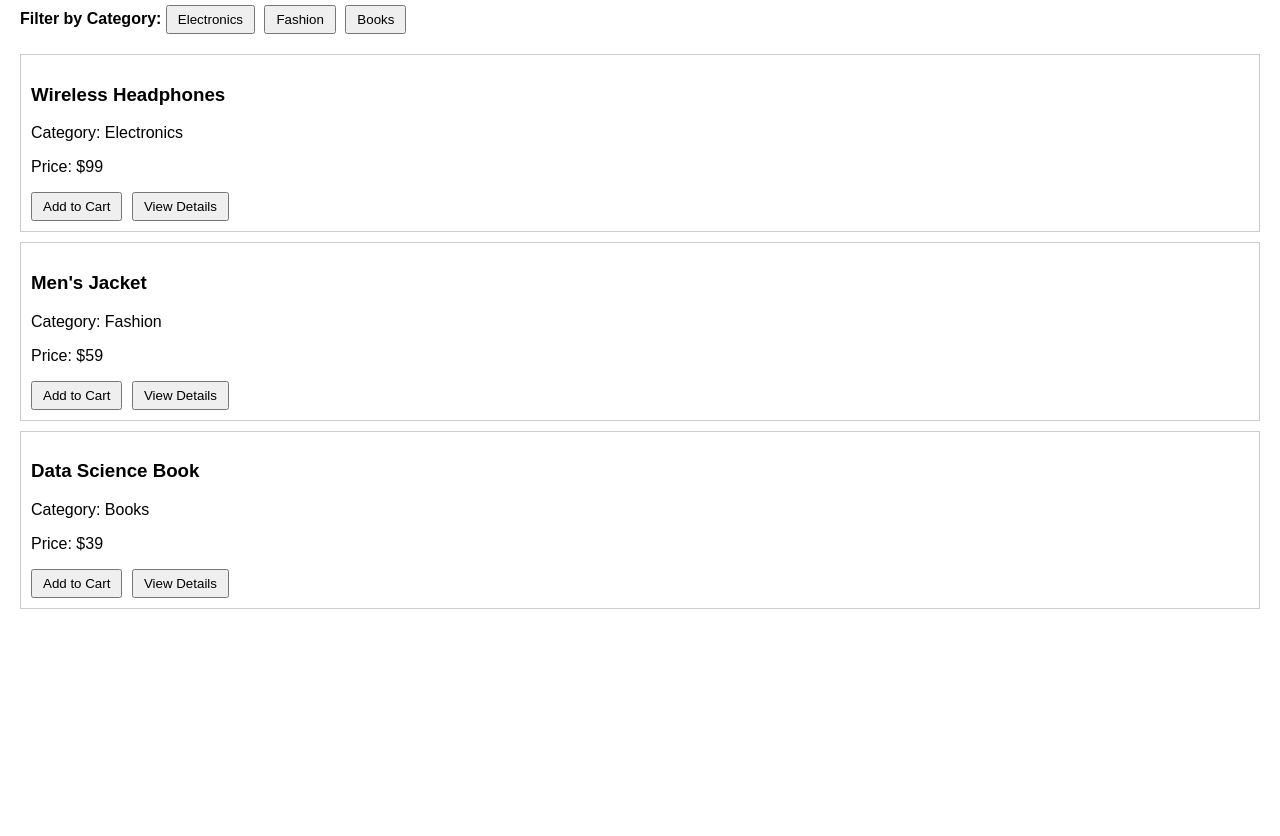
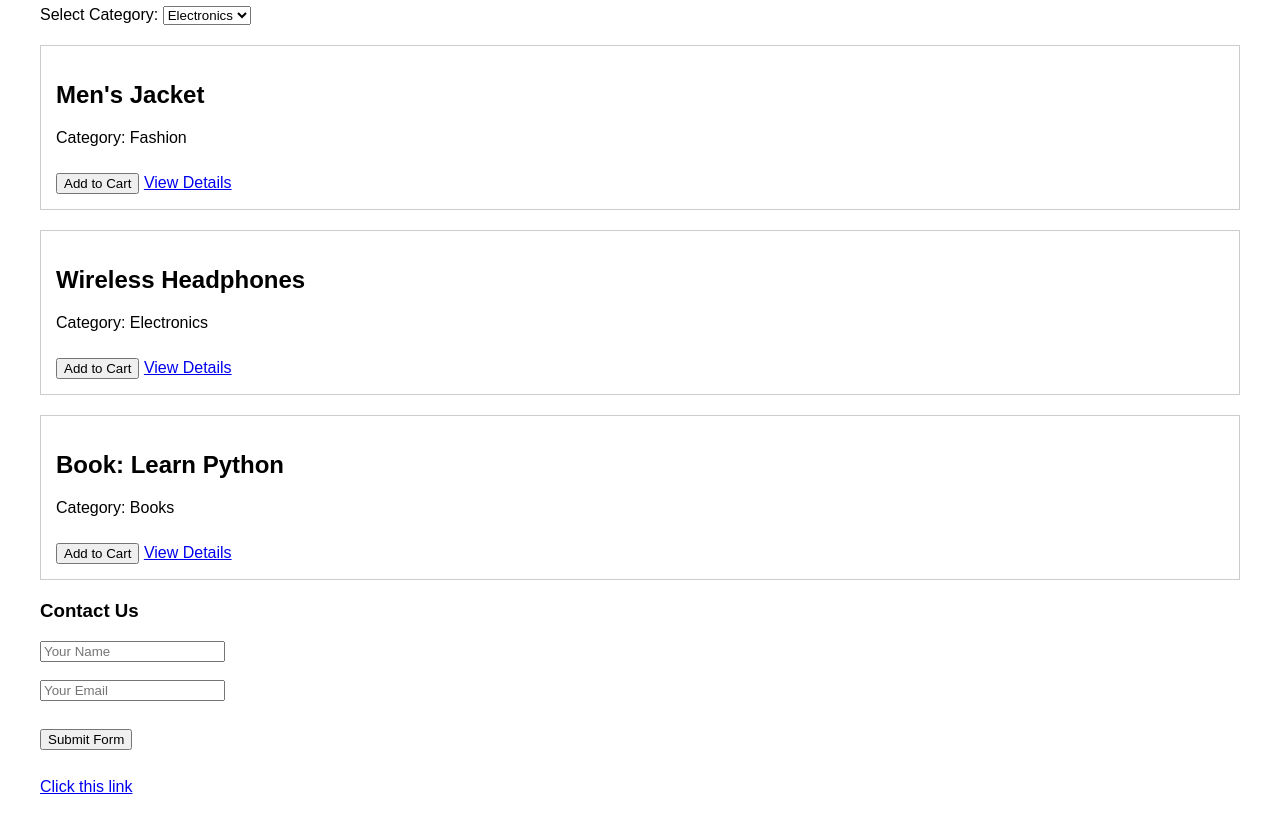
Before and after one commit to ChepLim/tracking-demo, a plain HTML site: page index.html in a window 1280 px wide. Shown: the part 92-928 px from the top of the page. Before the commit the page ends 800 px from the top, so only its background shows below. Drawn offline with Linux system fonts and the light colour scheme.

Commit message:
Update index.html

```diff
--- a/index.html
+++ b/index.html
@@ -2,7 +2,7 @@
 <!DOCTYPE html>
 <html lang="en">
 <head>
-    <meta charset="UTF-">
+    <meta charset="UTF-8">
     <title>Tracking Event Demo - Realistic</title>
     <!-- Google Tag Manager -->
 <script>(function(w,d,s,l,i){w[l]=w[l]||[];w[l].push({'gtm.start':
@@ -11,83 +11,138 @@ j=d.createElement(s),dl=l!='dataLayer'?'&l='+l:'';j.async=true;j.src=
 'https://www.googletagmanager.com/gtm.js?id='+i+dl;f.parentNode.insertBefore(j,f);
 })(window,document,'script','dataLayer','GTM-TW8Q3XGZ');</script>
 <!-- End Google Tag Manager -->
-    <style>
-        body { font-family: Arial, sans-serif; margin: 20px; }
-        .product { border: 1px solid #ccc; padding: 10px; margin-bottom: 10px; }
-        .category { margin-bottom: 20px; }
-        .btn { padding: 5px 10px; margin-right: 5px; cursor: pointer; }
-        .btn:hover { background-color: #f0f0f0; }
-    </style>
     <script>
+        // Initialize dataLayer
         window.dataLayer = window.dataLayer || [];
 
-        function gtmEvent(eventName, eventData) {
-            console.log("Pushing to dataLayer:", eventName, eventData);
-            dataLayer.push({ event: eventName, ...eventData });
-        }
+        // Push page_view event on page load
+        dataLayer.push({
+            event: 'page_view',
+            event_data: {
+                pagename: 'homepage::demo',
+                bloc_name: 'page load',
+                bloc_interaction: 'load',
+                bloc_type: 'system',
+                context: 'page_view'
+            }
+        });
 
-        function addToCart(productId, category, price, userType) {
-            gtmEvent('add_to_cart', {
-                product_id: productId,
-                category: category,
-                price: price,
-                user_type: userType
-            });
-        }
-
-        function viewDetails(productId, category, price, userType) {
-            gtmEvent('view_product_detail', {
-                product_id: productId,
-                category: category,
-                price: price,
-                user_type: userType
-            });
-        }
-
-        function selectCategory(category) {
-            gtmEvent('select_category', {
-                category: category
+        // Tracking function
+        function trackEvent(eventName, eventData) {
+            console.log("Tracking:", eventName, eventData);
+            dataLayer.push({
+                event: eventName,
+                event_data: eventData
             });
         }
     </script>
+    <style>
+        body { font-family: Arial, sans-serif; margin: 40px; }
+        .product { border: 1px solid #ccc; padding: 15px; margin-bottom: 20px; }
+        .category { margin-bottom: 20px; }
+        button, a { margin-top: 10px; display: inline-block; }
+    </style>
 </head>
 <body>
 <!-- Google Tag Manager (noscript) -->
 <noscript><iframe src="https://www.googletagmanager.com/ns.html?id=GTM-TW8Q3XGZ"
 height="0" width="0" style="display:none;visibility:hidden"></iframe></noscript>
 <!-- End Google Tag Manager (noscript) -->
-    <h1>🛍️ Product Catalog</h1>
+    <h1>Tracking Event Demo - Realistic</h1>
 
     <div class="category">
-        <strong>Filter by Category:</strong>
-        <button class="btn" onclick="selectCategory('electronics')">Electronics</button>
-        <button class="btn" onclick="selectCategory('fashion')">Fashion</button>
-        <button class="btn" onclick="selectCategory('books')">Books</button>
+        <label for="categorySelect">Select Category:</label>
+        <select id="categorySelect" onchange="trackEvent('select_category', {
+            pagename: 'homepage::demo',
+            bloc_name: 'category dropdown',
+            bloc_interaction: this.value,
+            bloc_type: 'select',
+            context: 'select_category'
+        })">
+            <option value="electronics">Electronics</option>
+            <option value="fashion">Fashion</option>
+            <option value="books">Books</option>
+        </select>
     </div>
 
     <div class="product">
-        <h3>Wireless Headphones</h3>
-        <p>Category: Electronics</p>
-        <p>Price: $99</p>
-        <button class="btn" onclick="addToCart('P001', 'electronics', 99, 'guest')">Add to Cart</button>
-        <button class="btn" onclick="viewDetails('P001', 'electronics', 99, 'guest')">View Details</button>
+        <h2>Men's Jacket</h2>
+        <p>Category: Fashion</p>
+        <button onclick="trackEvent('add_to_cart', {
+            pagename: 'homepage::demo',
+            bloc_name: 'Men's Jacket',
+            bloc_interaction: 'add_to_cart',
+            bloc_type: 'button',
+            context: 'add_to_cart'
+        })">Add to Cart</button>
+        <a href="#" onclick="trackEvent('view_product_detail', {
+            pagename: 'homepage::demo',
+            bloc_name: 'Men's Jacket',
+            bloc_interaction: 'view_detail',
+            bloc_type: 'link',
+            context: 'view_product_detail'
+        })">View Details</a>
     </div>
 
     <div class="product">
-        <h3>Men's Jacket</h3>
-        <p>Category: Fashion</p>
-        <p>Price: $59</p>
-        <button class="btn" onclick="addToCart('P002', 'fashion', 59, 'guest')">Add to Cart</button>
-        <button class="btn" onclick="viewDetails('P002', 'fashion', 59, 'guest')">View Details</button>
+        <h2>Wireless Headphones</h2>
+        <p>Category: Electronics</p>
+        <button onclick="trackEvent('add_to_cart', {
+            pagename: 'homepage::demo',
+            bloc_name: 'Wireless Headphones',
+            bloc_interaction: 'add_to_cart',
+            bloc_type: 'button',
+            context: 'add_to_cart'
+        })">Add to Cart</button>
+        <a href="#" onclick="trackEvent('view_product_detail', {
+            pagename: 'homepage::demo',
+            bloc_name: 'Wireless Headphones',
+            bloc_interaction: 'view_detail',
+            bloc_type: 'link',
+            context: 'view_product_detail'
+        })">View Details</a>
     </div>
 
     <div class="product">
-        <h3>Data Science Book</h3>
+        <h2>Book: Learn Python</h2>
         <p>Category: Books</p>
-        <p>Price: $39</p>
-        <button class="btn" onclick="addToCart('P003', 'books', 39, 'guest')">Add to Cart</button>
-        <button class="btn" onclick="viewDetails('P003', 'books', 39, 'guest')">View Details</button>
+        <button onclick="trackEvent('add_to_cart', {
+            pagename: 'homepage::demo',
+            bloc_name: 'Learn Python Book',
+            bloc_interaction: 'add_to_cart',
+            bloc_type: 'button',
+            context: 'add_to_cart'
+        })">Add to Cart</button>
+        <a href="#" onclick="trackEvent('view_product_detail', {
+            pagename: 'homepage::demo',
+            bloc_name: 'Learn Python Book',
+            bloc_interaction: 'view_detail',
+            bloc_type: 'link',
+            context: 'view_product_detail'
+        })">View Details</a>
     </div>
+
+    <form onsubmit="trackEvent('submit_form', {
+        pagename: 'homepage::demo',
+        bloc_name: 'contact form',
+        bloc_interaction: 'submit',
+        bloc_type: 'form',
+        context: 'submit_form'
+    }); return false;">
+        <h3>Contact Us</h3>
+        <input type="text" placeholder="Your Name" required><br><br>
+        <input type="email" placeholder="Your Email" required><br><br>
+        <button type="submit">Submit Form</button>
+    </form>
+
+    <br>
+    <a href="#" onclick="trackEvent('click_link', {
+        pagename: 'homepage::demo',
+        bloc_name: 'external link',
+        bloc_interaction: 'click',
+        bloc_type: 'link',
+        context: 'click_link'
+    })">Click this link</a>
 
 </body>
 </html>
```
